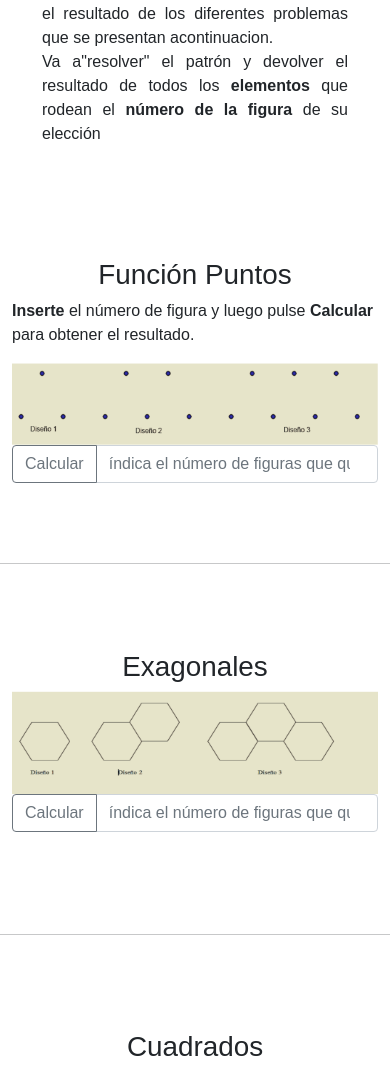
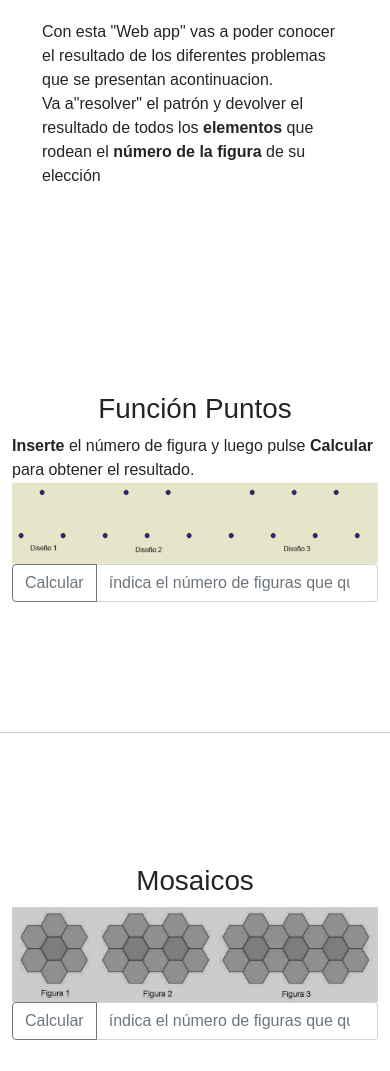
Before and after one commit to MONZONPUNTOEXE/Calculadora-de-funciones, a plain HTML site: page index.html in a window 390 px wide. Shown: the part 128-1199 px from the top of the page. Drawn offline with nearby package versions, Linux system fonts and the light colour scheme; some packages are replaced by stand-ins of ours; a script that the page names is missing.

```diff
--- a/index.html
+++ b/index.html
@@ -28,14 +28,26 @@
         /* display: flex; */
         /* justify-content: center; */
         /* word-spacing: 2px; */
-        text-align: justify;
+        text-align: left;
         margin: 30px;
 
 
       }
 
+      .hijo2{
+
+
+        text-align: left;
+        margin: 0px;
+
+
+        /* justify-content: flex-start; */
+
+
+      }
+
       .container{
-            height: 40vh;
+            height: 50vh;
 
 
             display: flex;
@@ -43,6 +55,8 @@
             justify-content: center;
             align-items: center;
         }
+
+
         </style>
 
 </head>
@@ -57,22 +71,22 @@
 
   <div class="container">
     <h1>Función Puntos</h1>
-    <p> <b>Inserte</b> el número de figura y luego pulse <b>Calcular</b> para obtener el resultado.</p>
-    <img src="./img/puntos-funcion-1.png" alt="figura-petalos" width="100%">
+    <p class="hijo2"> <b>Inserte</b> el número de figura y luego pulse <b>Calcular</b> para obtener el resultado.</p>
+    <img src="./img/puntos-funcion-1.png" alt="figura-funcion" width="100%">
 
     <!-- Input by bootstrap -->
     <div class="input-group mb-3">
-            <button  id="button" class="btn btn-outline-secondary" data-bs-toggle="hidden.bs.modal" data-bs-target="#exampleModal" type="submit" id="button-addon1">Calcular</button>
+            <button  id="button-puntos" class="btn btn-outline-secondary" data-bs-toggle="hidden.bs.modal" data-bs-target="#exampleModal-puntos" type="submit" id="button-addon1">Calcular</button>
 
                <!-- Modal -->
-               <div class="modal fade" id="exampleModal" tabindex="-1">
+               <div class="modal fade" id="exampleModal-puntos" tabindex="-1">
                 <div class="modal-dialog modal-dialog-centered modal-dialog-scrollable">
                   <div class="modal-content">
                     <div class="modal-header">
-                      <h5 class="modal-title" id="exampleModalLabel">Resultado</h5>
+                      <h5 class="modal-title" id="exampleModalLabel-puntos">Resultado</h5>
                       <button type="button" class="btn-close" data-bs-dismiss="modal" aria-label="Close"></button>
                     </div>
-                    <div class="modal-body" id="modal-content">
+                    <div class="modal-body" id="modal-content-puntos">
                         <p>...</p>
                     </div>
                     <div class="modal-footer">
@@ -83,20 +97,20 @@
                 </div>
               </div>
             <!-- con esta funcion limito que pongan mas de 4 digitos -->
-            <input onkeyup="checkForEnterKey(this.value)" id="figura" name="figura" onKeyPress="if(this.value.length==4) return false;" type="number"  class="form-control" placeholder="índica el número de figuras que quieras calcular" aria-label="Example text with button addon" aria-describedby="button-addon1">
+            <input onkeyup="checkForEnterKey(this.value)" id="figuraPuntos" name="figura" onKeyPress="if(this.value.length==4) return false;" type="number"  class="form-control" placeholder="índica el número de figuras que quieras calcular" aria-label="Example text with button addon" aria-describedby="button-addon1">
           </div>
       </div>
       <hr>
 
-      <div class="container">
+      <!-- <div class="container">
         <h1>Exagonales</h1>
         <img src="./img/exagonales-funcion-2.png" alt="figura-petalos" width="100%">
 
-        <!-- Input by bootstrap -->
+         Input by bootstrap
         <div class="input-group mb-3">
                 <button  id="button" class="btn btn-outline-secondary" data-bs-toggle="hidden.bs.modal" data-bs-target="#exampleModal" type="submit" id="button-addon1">Calcular</button>
 
-                   <!-- Modal -->
+                    Modal
                    <div class="modal fade" id="exampleModal" tabindex="-1">
                     <div class="modal-dialog modal-dialog-centered modal-dialog-scrollable">
                       <div class="modal-content">
@@ -114,7 +128,7 @@
                       </div>
                     </div>
                   </div>
-                <!-- con esta funcion limito que pongan mas de 4 digitos -->
+                 con esta funcion limito que pongan mas de 4 digitos
                 <input onkeyup="checkForEnterKey(this.value)" id="figura" name="figura" onKeyPress="if(this.value.length==4) return false;" type="number"  class="form-control" placeholder="índica el número de figuras que quieras calcular" aria-label="Example text with button addon" aria-describedby="button-addon1">
               </div>
           </div>
@@ -124,11 +138,11 @@
             <h1>Cuadrados</h1>
             <img src="./img/cuadrados-funcion-3.png" alt="figura-petalos" width="100%">
 
-            <!-- Input by bootstrap -->
+             Input by bootstrap
             <div class="input-group mb-3">
                     <button  id="button" class="btn btn-outline-secondary" data-bs-toggle="hidden.bs.modal" data-bs-target="#exampleModal" type="submit" id="button-addon1">Calcular</button>
 
-                       <!-- Modal -->
+                        Modal
                        <div class="modal fade" id="exampleModal" tabindex="-1">
                         <div class="modal-dialog modal-dialog-centered modal-dialog-scrollable">
                           <div class="modal-content">
@@ -146,7 +160,7 @@
                           </div>
                         </div>
                       </div>
-                    <!-- con esta funcion limito que pongan mas de 4 digitos -->
+                     con esta funcion limito que pongan mas de 4 digitos
                     <input onkeyup="checkForEnterKey(this.value)" id="figura" name="figura" onKeyPress="if(this.value.length==4) return false;" type="number"  class="form-control" placeholder="índica el número de figuras que quieras calcular" aria-label="Example text with button addon" aria-describedby="button-addon1">
                   </div>
               </div>
@@ -157,11 +171,11 @@
                 <h1>Cuadrados</h1>
                 <img src="./img/cuadrados2-funcion-4.png" alt="figura-petalos" width="100%">
 
-                <!-- Input by bootstrap -->
+                 Input by bootstrap
                 <div class="input-group mb-3">
                         <button  id="button" class="btn btn-outline-secondary" data-bs-toggle="hidden.bs.modal" data-bs-target="#exampleModal" type="submit" id="button-addon1">Calcular</button>
 
-                           <!-- Modal -->
+                           < Modal
                            <div class="modal fade" id="exampleModal" tabindex="-1">
                             <div class="modal-dialog modal-dialog-centered modal-dialog-scrollable">
                               <div class="modal-content">
@@ -179,11 +193,12 @@
                               </div>
                             </div>
                           </div>
-                        <!-- con esta funcion limito que pongan mas de 4 digitos -->
+                         con esta funcion limito que pongan mas de 4 digitos
                         <input onkeyup="checkForEnterKey(this.value)" id="figura" name="figura" onKeyPress="if(this.value.length==4) return false;" type="number"  class="form-control" placeholder="índica el número de figuras que quieras calcular" aria-label="Example text with button addon" aria-describedby="button-addon1">
                       </div>
                   </div>
                   <hr>
+                -->
 
 <div class="container">
   <h1>Mosaicos</h1>
```
